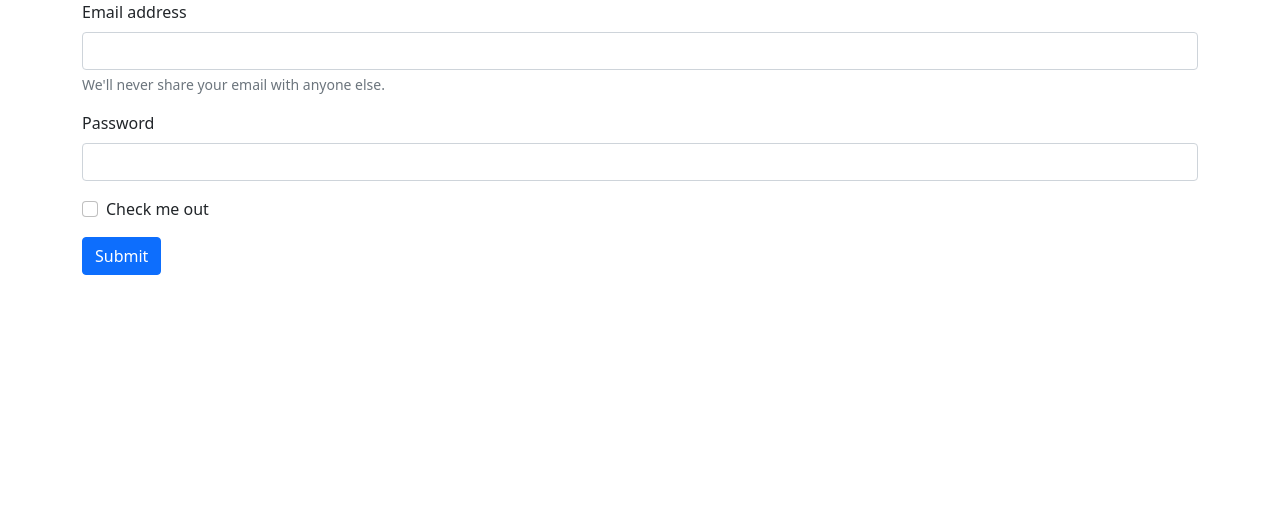
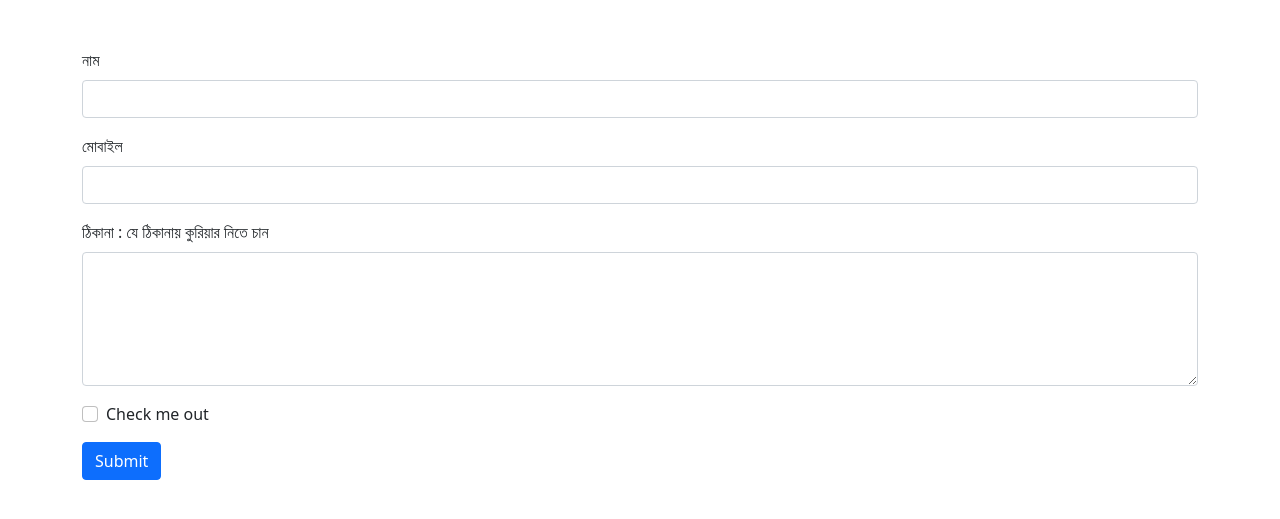
Before and after one commit to JohirMR/codeigniter4order, a CodeIgniter 4 app: the page made by app/Views/form.php in a window 1280 px wide. Shown: the top 519 px of the page. Run offline with PHP 8.4 and a stand-in for CodeIgniter, Linux system fonts and the light colour scheme; the template is opened without the code that fills it, so the values that code supplies are empty; some libraries are stand-ins or nearby versions.

Commit message:
Resolved conflicts

```diff
--- a/app/Config/Routes.php
+++ b/app/Config/Routes.php
@@ -5,5 +5,7 @@ use CodeIgniter\Router\RouteCollection;
 /**
  * @var RouteCollection $routes
  */
-$routes->get('/', 'Home::index');
+$routes->get('/demo', 'Home::index');
 $routes->get('/form', 'FormConTroller::index');
+$routes->get('/', 'ShopController::index');
+$routes->post('/order/preview', 'ShopController::preview');
--- a/app/Views/form.php
+++ b/app/Views/form.php
@@ -8,19 +8,24 @@
   <title>Document</title>
 </head>
 <body>
- <div class="container">
+ <div class="container mt-4 py-4">
   <div class="row">
     <div class="col-md-12">
-        <form>
+        <form  method="post" action="" id="orderForm" >
+
+
           <div class="mb-3">
-            <label for="exampleInputEmail1" class="form-label">Email address</label>
-            <input type="email" class="form-control" id="exampleInputEmail1" aria-describedby="emailHelp">
-            <div id="emailHelp" class="form-text">We'll never share your email with anyone else.</div>
+            <label for="name" class="form-label">নাম</label>
+            <input type="text" name="name" class="form-control" id="name" aria-describedby="emailHelp">
           </div>
           <div class="mb-3">
-            <label for="exampleInputPassword1" class="form-label">Password</label>
-            <input type="password" class="form-control" id="exampleInputPassword1">
+            <label for="mobile" class="form-label">মোবাইল</label>
+            <input type="number" name="mobile"  class="form-control" id="mobile">
           </div>
+          <div class="mb-3">
+            <label for="address" class="form-label">ঠিকানা : যে ঠিকানায় কুরিয়ার নিতে চান</label>
+              <textarea class="form-control" name="address" id="address" rows="5"></textarea>
+           </div>
           <div class="mb-3 form-check">
             <input type="checkbox" class="form-check-input" id="exampleCheck1">
             <label class="form-check-label" for="exampleCheck1">Check me out</label>
```
Also changed, not shown: app/Controllers/ShopController.php (added, +14 -0 lines).
